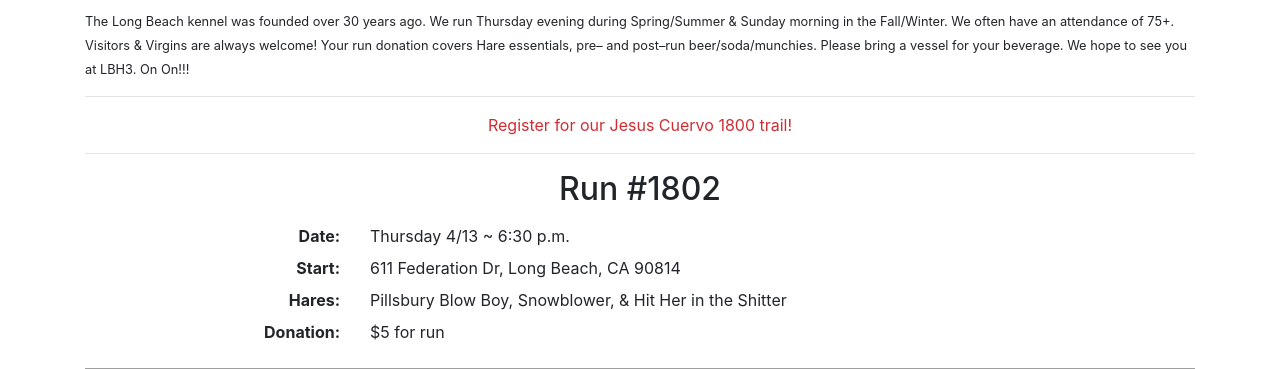
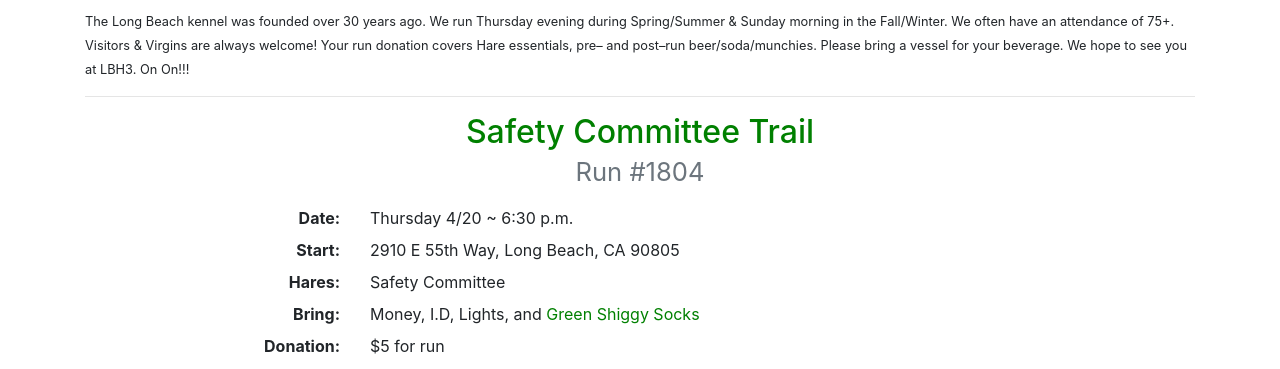
Before and after one commit to LBH3/lbh3.org, a PHP site: page /index.php in a window 1280 px wide. Shown: the part 105-474 px from the top of the page. Run offline with PHP 8.4, Linux system fonts and the light colour scheme; some libraries are stand-ins or nearby versions; grey boxes are pictures that could not be loaded.

Commit message:
Update after 1800 run

```diff
--- a/index.php
+++ b/index.php
@@ -23,45 +23,50 @@
 
 			<hr>
 
-			<p class="text-center">
-				<a href="events/jesus-cuervo-1800-trail/">
-					Register for our Jesus Cuervo 1800 trail!
-				</a>
-			</p>
-
-			<hr>
-
-      <h2>Run #1802</h2>
+      <h2 style="color: green">
+				Safety Committee Trail
+				<br>
+				<small class="text-muted">Run #1804</small>
+			</h2>
 
       <dl class="row">
         <dt class="col-sm-3 text-sm-right">Date:</dt>
-        <dd class="col-sm-9">Thursday 4/13 ~ 6:30 p.m.</dd>
+        <dd class="col-sm-9">Thursday 4/20 ~ 6:30 p.m.</dd>
         <dt class="col-sm-3 text-sm-right">Start:</dt>
-        <dd class="col-sm-9">611 Federation Dr, Long Beach, CA 90814</dd>
+        <dd class="col-sm-9">2910 E 55th Way, Long Beach, CA 90805</dd>
         <dt class="col-sm-3 text-sm-right">Hares:</dt>
-        <dd class="col-sm-9">Pillsbury Blow Boy, Snowblower, &amp; Hit Her in the Shitter</dd>
+        <dd class="col-sm-9">Safety Committee</dd>
+        <dt class="col-sm-3 text-sm-right">Bring:</dt>
+        <dd class="col-sm-9">Money, I.D, Lights, and <span style="color: green">Green Shiggy Socks</span></dd>
         <dt class="col-sm-3 text-sm-right">Donation:</dt>
         <dd class="col-sm-9">$5 for run</dd>
       </dl>
 
-			<iframe src="https://www.google.com/maps/embed?pb=!1m18!1m12!1m3!1d3316.4548973824635!2d-118.13689038479231!3d33.77474928068228!2m3!1f0!2f0!3f0!3m2!1i1024!2i768!4f13.1!3m3!1m2!1s0x80dd31c830e4df91%3A0x593b248390fb98ba!2s611+Federation+Dr%2C+Long+Beach%2C+CA+90814!5e0!3m2!1sen!2sus!4v1491543354317" width="100%" height="368" frameborder="0" style="border:0" allowfullscreen></iframe>
+			<iframe src="https://www.google.com/maps/embed?pb=!1m18!1m12!1m3!1d3313.274808027482!2d-118.15889168479019!3d33.85680798065966!2m3!1f0!2f0!3f0!3m2!1i1024!2i768!4f13.1!3m3!1m2!1s0x80dd32e24fd54a0d%3A0x3ee8fcc33a2a14b2!2s2910+E+55th+Way%2C+Long+Beach%2C+CA+90805!5e0!3m2!1sen!2sus!4v1492404189707" width="100%" height="368" frameborder="0" style="border:0" allowfullscreen></iframe>
 
-			<!--
       <dl class="row">
         <dt class="col-md-3 text-md-right">Directions:</dt>
         <dd class="col-md-9">
 					<p>
-						Take the 405 North to Rosecrans Ave. Turn left at the exit and head West. Proceed about a mile down Rosecrans and then turn left on Park Way and then right on Parkview Ave. After about a .2 miles turn left on Park Pl. and then go to the North West corner of the parking lot and LFH
+						The start is at the end of "E 55th Way"
           </p>
         </dd>
         <dt class="col-md-3 text-md-right">From the hares:</dt>
         <dd class="col-md-9">
 					<p>
-						Ben Dover and Family will be haring inside the box for the first time in years
+						Ok Hashers and Harriets. 420 lands on a Thursday and The Safety Committee is keeping the pack safe and high as we go hash in North Long Beach. So cum and Joint The Safety Committee as we take you on some fresh green trail.
+					</p>
+					<p style="color: green">
+						MUST WEAR GREEN!!!
+          </p>
+        </dd>
+        <dt class="col-md-3 text-md-right">On-on:</dt>
+        <dd class="col-md-9">
+					<p>
+						Coopers House Of Brew Masters. 4823 Paramount Blvd, Lakewood, CA 90712
           </p>
         </dd>
       </dl>
-		-->
     </main>
     <footer>
       <p class="container text-muted">
```
